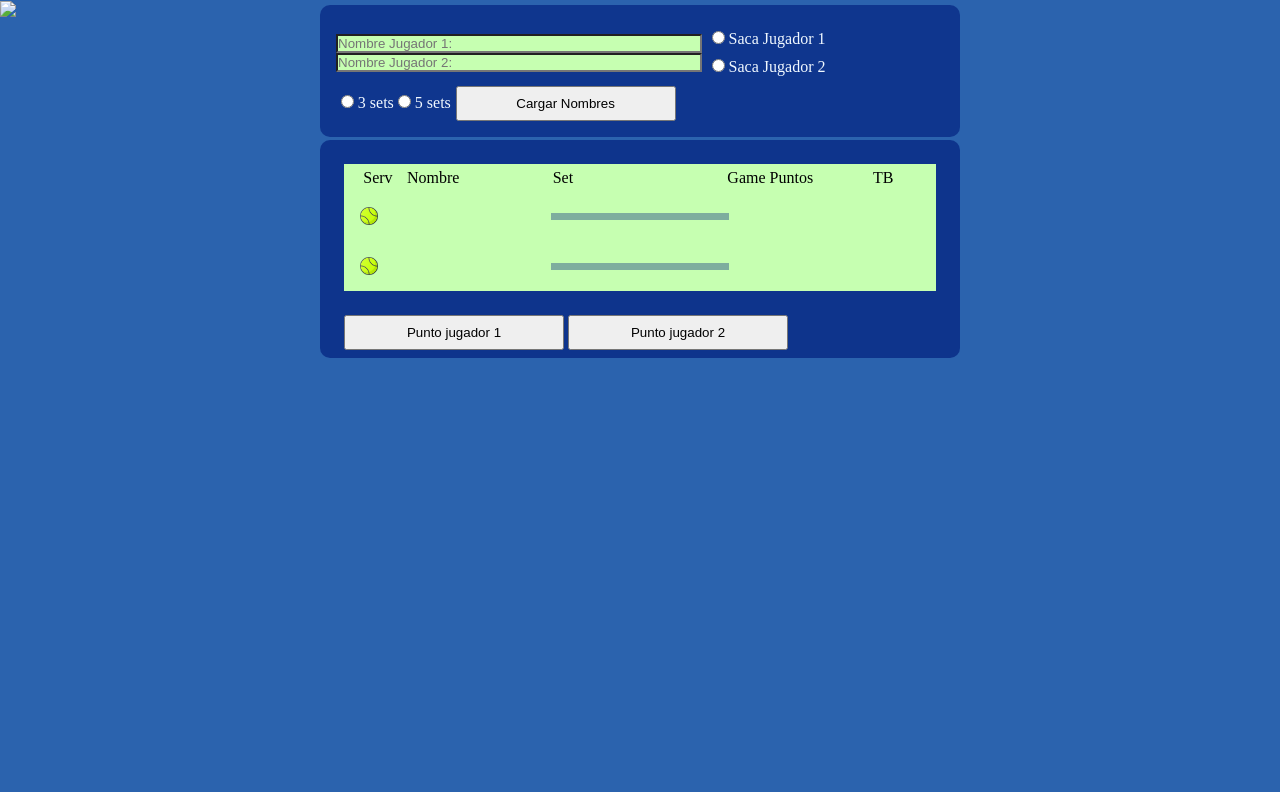
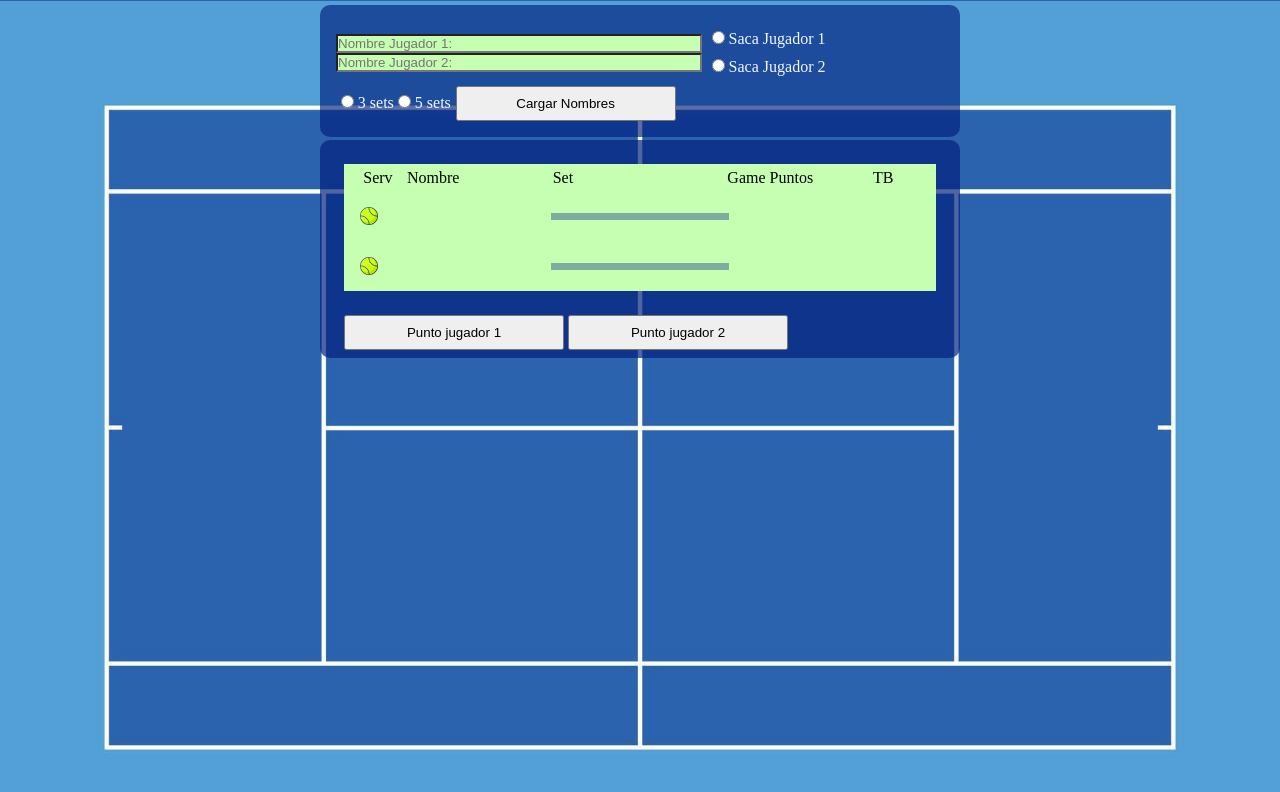
Before and after one commit to SebastianOrtizok/contador_tenis, a plain HTML site: page index.html in a window 1280 px wide. Drawn offline with Linux system fonts and the light colour scheme; the site is published under a folder, as on GitHub Pages, so addresses that start at the root find nothing.

Commit message:
se midoficó link de la imagen cancha de tenis

```diff
--- a/index.html
+++ b/index.html
@@ -98,7 +98,7 @@
 		<audio id="audioGame" preload="auto">
 			<source src="audio/matchPoint.m4a" type="audio/mpeg" />
 		</audio>
-		<img src="/img/blue-tennis-court.jpg" class="cancha">
+		<img src="img/blue-tennis-court.jpg" class="cancha">
 			<!-- <img src="img/jugador1sacando.png" class="ladoAsp" id="jugador1sacapar"  alt=""> -->
 			<span class="ladoAsp" id="jugador1sacapar"> </span>
 			<!-- <img src="img/jugador1sacando.png" class="ladoAsi" id="jugador1sacaimpar"  alt=""> -->
```
